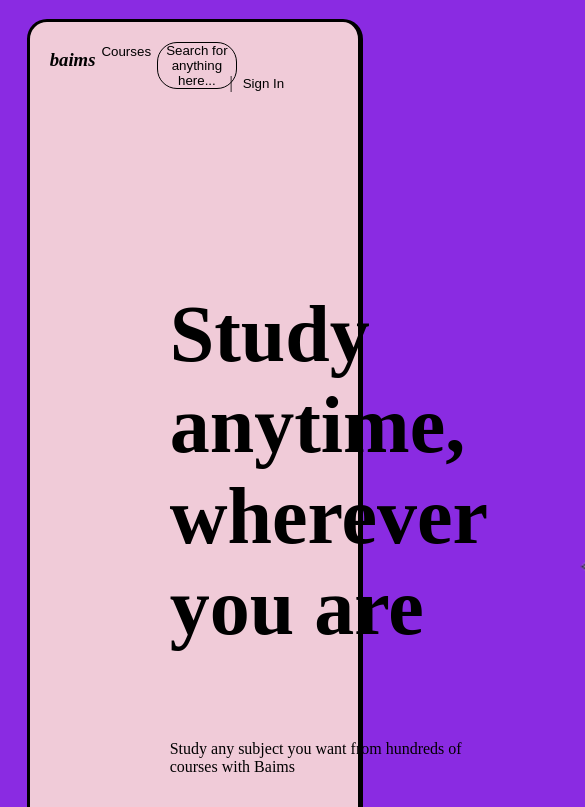
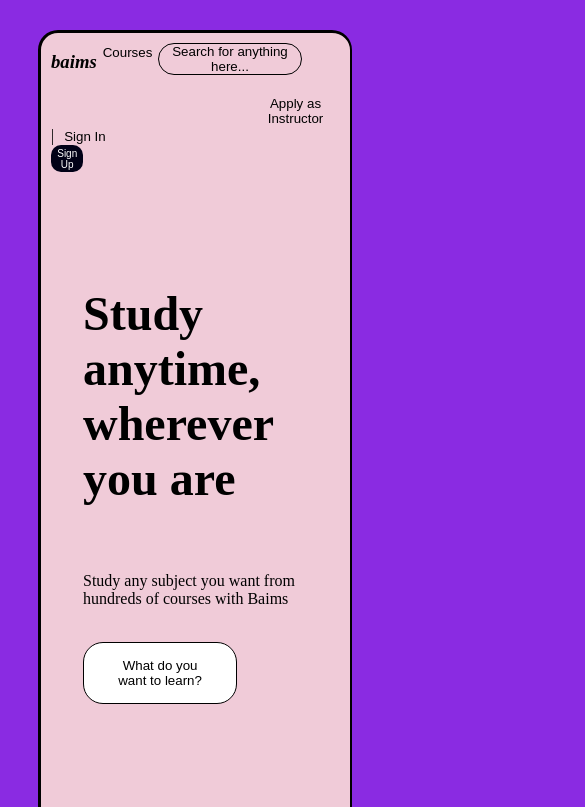
Before and after one commit to Laura-Nyaaga/LandingPage001, a plain HTML site: page index.html in a window 390 px wide. Shown: the top 807 px of the page, 585 px wide, since content can reach past the window. Drawn offline with Linux system fonts and the light colour scheme.

Commit message:
add media query

```diff
--- a/style.css
+++ b/style.css
@@ -109,3 +109,62 @@
 body{
     background-color: blueviolet;
 }
+@media all and (min-width:280px) and (max-width:1024px) {
+
+   #major{
+    border-radius: 20px;
+    padding: 10px;
+    margin: 30px;
+    border-right-width: 2px;
+    border-bottom-width: 2px;
+
+}
+#navbar{
+    flex-wrap: wrap;
+}
+#sign-up{
+    padding: 0.5px;
+    width: 80%;
+    font-size: x-small;
+}
+.search{
+    width: 80%;
+    margin-right:20px ;
+    border-radius: 20px;
+}
+.apply{
+    background-color: transparent;
+    border: 0cap;
+    margin-left: 200px;
+}
+#mainDiv{
+    display: flex;
+    gap: 10px;
+    margin-left: 2px;
+    flex-wrap: wrap;
+ }
+ #Paragraph{
+    margin-left: 30px;
+    margin-bottom: 50px;
+  }
+  #box{
+    border-radius: 20px;
+    width: 60%;
+}
+#sentence{
+    font-size: 150%;
+    margin-bottom: 0.5px;
+
+}
+#schoolboy{
+    margin-top: 50px;
+    width: 400px;
+    height: 250px;
+}
+#Footer{
+    display: flex;
+    flex-wrap: wrap;
+    font-size: smaller;
+}
+
+}
```
